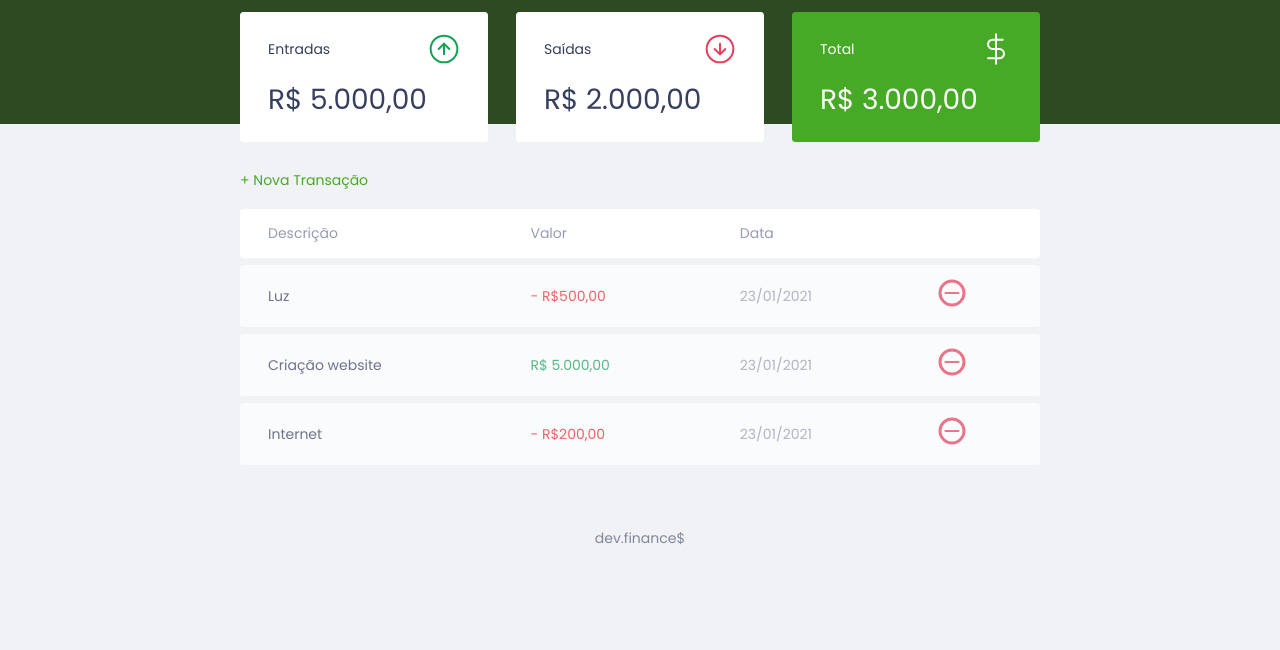
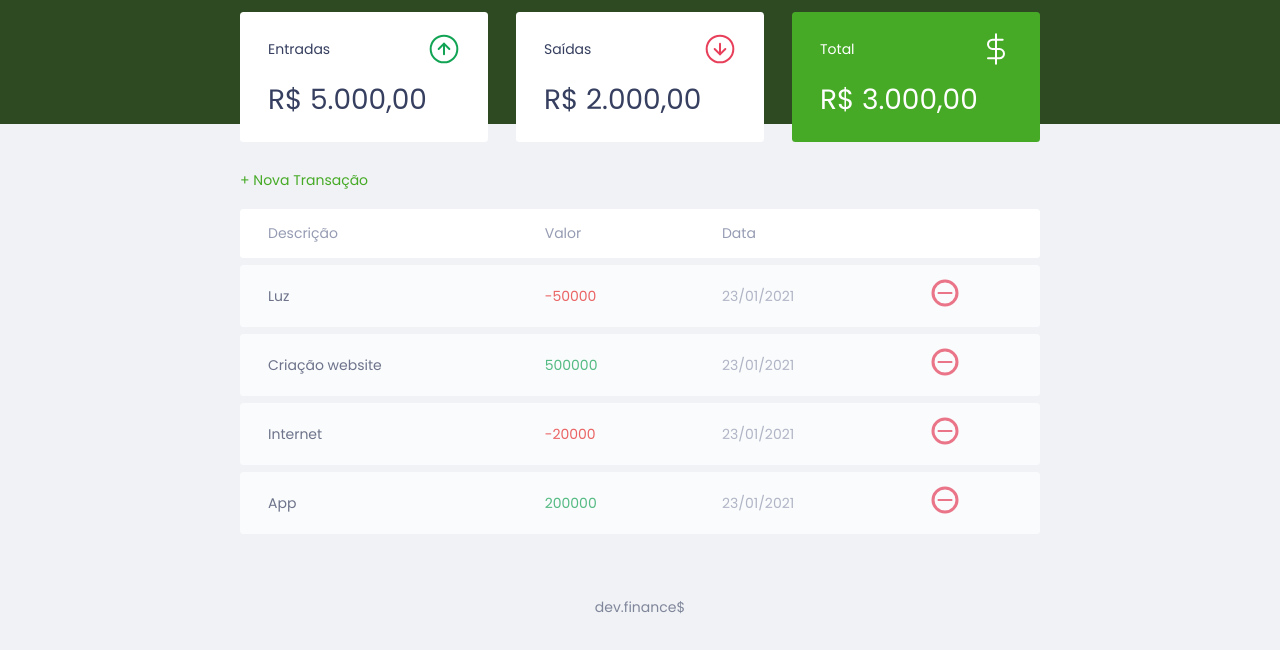
Before and after one commit to nygonui/Maratona-Discover-1, a plain HTML site: page index.html in a window 1280 px wide. Shown: the part 74-724 px from the top of the page. Drawn offline with Linux system fonts and the light colour scheme.

Commit message:
Adicionando mais funcionalidades no scrip.js

```diff
--- a/index.html
+++ b/index.html
@@ -64,24 +64,9 @@
                 </thead>
 
                 <tbody>
-                    <tr>
-                        <td class="description">Luz</td>
-                        <td class="expense">- R$500,00</td>
-                        <td class="date">23/01/2021</td>
-                        <td> <img src="./assets/minus.svg" alt="Apagar Transação"> </td>
-                    </tr>
-                    <tr>
-                        <td class="description">Criação website</td>
-                        <td class="income">R$ 5.000,00</td>
-                        <td class="date">23/01/2021</td>
-                        <td> <img src="./assets/minus.svg" alt="Apagar Transação"> </td>
-                    </tr>
-                    <tr>
-                        <td class="description">Internet</td>
-                        <td class="expense">- R$200,00</td>
-                        <td class="date">23/01/2021</td>
-                        <td><img src="./assets/minus.svg" alt="Apagar Transação"></td>
-                    </tr>
+                    <!--
+                        Tabela será inserida via javascript
+                    -->
                 </tbody>
             </table>
         </section>
--- a/script.js
+++ b/script.js
@@ -1,3 +1,4 @@
+// objeto que faz com que abra e feche o id ="Modal" no HTML
 const Modal = {
     open(){
         // Abrir modal
@@ -17,11 +18,98 @@ const Modal = {
     }
 }
 
+// Array com as informações das transações
 const transactions = [
     {
         id: 1,
         description: 'Luz',
         amount: -50000,
         date: '23/01/2021'
-    }, {}, {}
+    },
+    {
+        id: 2,
+        description: 'Criação website',
+        amount: 500000,
+        date: '23/01/2021'
+    },
+    {
+        id: 3,
+        description: 'Internet',
+        amount: -20000,
+        date: '23/01/2021'
+    },
+    {
+        id: 4,
+        description: 'App',
+        amount: 200000,
+        date: '23/01/2021'
+    }
+
 ]
+
+// Objeto com os métodos de somar entradas e despesas, e fazer o total
+const Transaction = {
+    incomes() {
+        // somar entradas
+    },
+    expenses() {
+        // somar despesas
+    },
+    total() {
+        // entradas - saídas
+    }
+}
+
+// Objeto DOM = Document object modulador (nesse caso apenas o nome que demos ao objeto)
+// Ele terá os métodos de colocar as informações dos dos objetos dentro do
+// array transactions no HTML
+const DOM = {
+
+    //atributo que seleciona dentro do documento html os valores passados
+    //como parâmetros
+    transactionContainer: document.querySelector('#data-table tbody'),
+
+    addTransaction(transaction, index) {
+        //cria um elemento com o método createElement do objeto document
+        //como o parâmetro (string) que será o elemento criado
+        const tr = document.createElement('tr')
+        tr.innerHTML = DOM.innerHTMLTransaction(transaction)
+
+        const amount = Utils.formatCurrency(transaction.amount)
+
+        //chama o atributo do nosso objeto DOM e usa o método appendChild
+        //appendChild irá adicionar o elemento tr(argumento)
+        //dentro dos elementos que são os valores do atributo
+        DOM.transactionContainer.appendChild(tr)
+    },
+
+    //
+    innerHTMLTransaction(transaction) {
+
+        const CSSclass = transaction.amount > 0 ? "income" : "expense"
+
+        //criando um corpo de html
+        const html = `
+            <td class="description">${transaction.description}</td>
+            <td class="${CSSclass}">${transaction.amount}</td>
+            <td class="date">${transaction.date}</td>
+            <td>
+                <img src="./assets/minus.svg" alt="Apagar Transação">
+            </td>
+        `
+        return html
+    }
+}
+
+const Utils = {
+    formatCurrency(value) {
+        const signal = Number(value) < 0 ? "-" : ""
+    }
+}
+
+//for.Ecah é um método do objeto Array que significa 'para cada'
+//nesse caso estamos usando esse método no Array transactions, que para
+//cada indice irá executar a função passada como argumento do método forEach
+transactions.forEach(function(transaction) {
+    DOM.addTransaction(transaction)
+})
```
